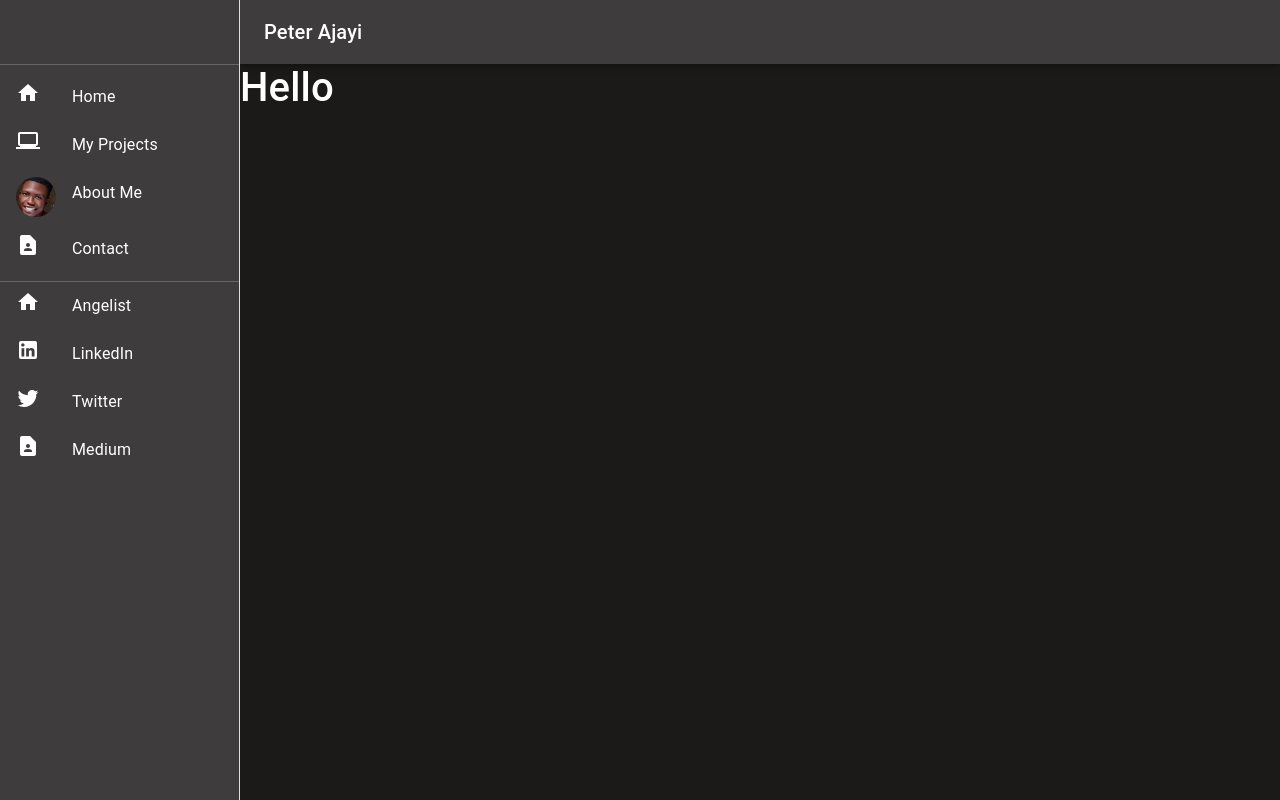
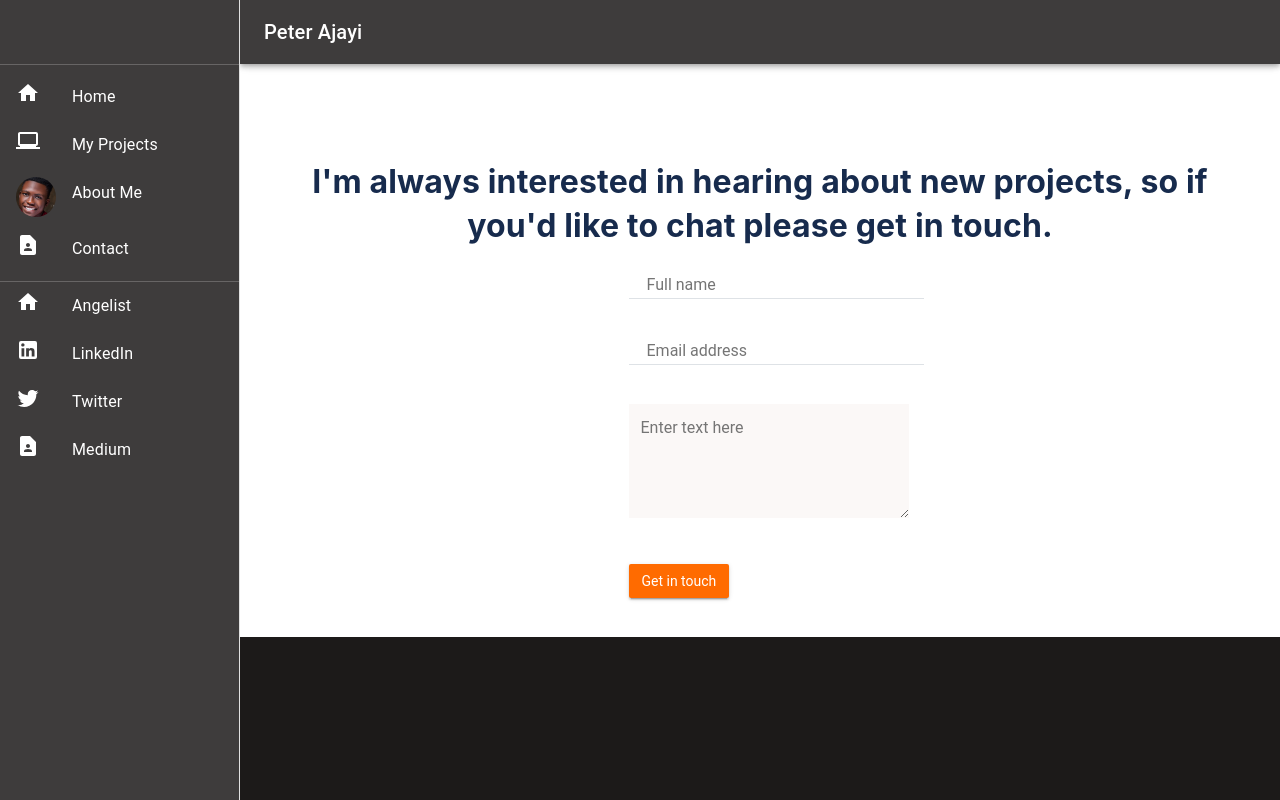
Before and after one commit to peterdgreat/My-Personal-Website, a React (Create React App) app: page /contact in a window 1280 px wide. Built offline with nearby package versions, Linux system fonts and the light colour scheme.

Commit message:
Contact Page Added

```diff
--- a/src/components/Contact.js
+++ b/src/components/Contact.js
@@ -1,9 +1,33 @@
 import React from 'react'
-
+import '../styles/Contact.css'
 export default function Contact() {
     return (
-        <div>
-            <h1>Hello</h1>
-        </div>
+   <div className="contact">
+    <section className="contact-form" id="contact-section">
+       <div className="interest">
+           <h2>I'm always interested in hearing about new projects, so if you'd like to chat please get in touch.</h2>
+       </div>
+       <div>
+       <form className="form mt-3" id="form" action="https://formspree.io/f/xeqvpzae" method="post">
+           <ul >
+                 <li className="border-bottom">
+                   <input type="text" id="name" placeholder="Full name" required maxlength="30"/>
+               </li>
+               <li className="border-bottom">
+                   <input type="email" name="user-email" id="email" placeholder="Email address" required/>
+               </li>
+               <li>
+                   <textarea name="comment" id="comment" placeholder="Enter text here" maxlength="500" required></textarea>
+                   <small id="error"></small>
+                </li>
+               <li className="btn-touch border-btn">
+                   <button  className="sp-btn submit"type="submit">Get in touch</button>
+               </li>
+           </ul>
+       </form>
+       </div>
+
+   </section>
+       </div>
     )
 }
--- a/src/components/Drawer.js
+++ b/src/components/Drawer.js
@@ -1,33 +1,34 @@
-import * as React from 'react';
-import PropTypes from 'prop-types';
-import AppBar from '@mui/material/AppBar';
-import Box from '@mui/material/Box';
-import CssBaseline from '@mui/material/CssBaseline';
-import Divider from '@mui/material/Divider';
-import Drawer from '@mui/material/Drawer';
-import IconButton from '@mui/material/IconButton';
-import List from '@mui/material/List';
-import ListItem from '@mui/material/ListItem';
-import ListItemIcon from '@mui/material/ListItemIcon';
-import ListItemText from '@mui/material/ListItemText';
-import MenuIcon from '@mui/icons-material/Menu';
-import Toolbar from '@mui/material/Toolbar';
-import Typography from '@mui/material/Typography';
- import { NavLink } from 'react-router-dom';
-import { Routes,Route } from 'react-router';
-import LaptopWindowsIcon from '@mui/icons-material/LaptopWindows';
-import ContactPageIcon from '@mui/icons-material/ContactPage';
-import HomeIcon from '@mui/icons-material/Home';
-import TwitterIcon from '@mui/icons-material/Twitter';
-import LinkedInIcon from '@mui/icons-material/LinkedIn';
+import * as React from "react";
+import PropTypes from "prop-types";
+import AppBar from "@mui/material/AppBar";
+import Box from "@mui/material/Box";
+import CssBaseline from "@mui/material/CssBaseline";
+import Divider from "@mui/material/Divider";
+import Drawer from "@mui/material/Drawer";
+import IconButton from "@mui/material/IconButton";
+import List from "@mui/material/List";
+import ListItem from "@mui/material/ListItem";
+import ListItemIcon from "@mui/material/ListItemIcon";
+import ListItemText from "@mui/material/ListItemText";
+import MenuIcon from "@mui/icons-material/Menu";
+import Toolbar from "@mui/material/Toolbar";
+import Typography from "@mui/material/Typography";
+import { NavLink } from "react-router-dom";
+import { Routes, Route } from "react-router";
+import LaptopWindowsIcon from "@mui/icons-material/LaptopWindows";
+import ContactPageIcon from "@mui/icons-material/ContactPage";
+import HomeIcon from "@mui/icons-material/Home";
+import TwitterIcon from "@mui/icons-material/Twitter";
+import LinkedInIcon from "@mui/icons-material/LinkedIn";
 import { makeStyles } from "@material-ui/core/styles";
-import Avatar from '@mui/material/Avatar';
-import {useLocation} from 'react-router-dom'
-import peter from '../assets/slack.jpg'
-import '../styles/Drawer.css'
-import Project from './Project';
-import Home from './Home';
-import Contact from './Contact';
+import Avatar from "@mui/material/Avatar";
+import { useLocation } from "react-router-dom";
+import peter from "../assets/slack.jpg";
+import "../styles/Drawer.css";
+import Project from "./Project";
+import Home from "./Home";
+import Contact from "./Contact";
+import About from "./About";
 const drawerWidth = 240;
 const useStyles = makeStyles({
   root: {
@@ -47,11 +48,10 @@ const useStyles = makeStyles({
     textDecoration: "none",
   },
   overAllHeight: {
-     height: '100vh',
-     scrollBehavior: 'smooth',
-     overflowY: 'scroll',
-  }
-
+    height: "100vh",
+    scrollBehavior: "smooth",
+    overflowY: "scroll",
+  },
 });
 function ResponsiveDrawer(props) {
   const location = useLocation();
@@ -61,73 +61,75 @@ function ResponsiveDrawer(props) {
   const links = [
     {
       id: 1,
-      path: '/',
-      text: 'Home',
+      path: "/",
+      text: "Home",
       icon: <HomeIcon />,
     },
     {
       id: 2,
-      path: '/project',
-      text: 'My Projects',
+      path: "/project",
+      text: "My Projects",
       icon: <LaptopWindowsIcon />,
     },
     {
       id: 3,
-        path: '/about',
-      text: 'About Me',
-      icon: <Avatar alt="Peter Ajayi" src={peter}  />
+      path: "/about",
+      text: "About Me",
+      icon: <Avatar alt="Peter Ajayi" src={peter} />,
     },
     {
       id: 4,
 
-       path: '/contact',
-      text: 'Contact',
+      path: "/contact",
+      text: "Contact",
       icon: <ContactPageIcon />,
-    }
+    },
   ];
   const socialMedia = [
     {
       id: 1,
-      url: 'https://twitter.com/dev_Peter_O',
-      text: 'Angelist',
+      url: "https://twitter.com/dev_Peter_O",
+      text: "Angelist",
       icon: <HomeIcon />,
     },
     {
       id: 2,
-      url: 'https://twitter.com/dev_Peter_O',
-      text: 'LinkedIn',
+      url: "https://twitter.com/dev_Peter_O",
+      text: "LinkedIn",
       icon: <LinkedInIcon />,
     },
     {
       id: 3,
-      url: 'https://twitter.com/dev_Peter_O',
-      text: 'Twitter',
+      url: "https://twitter.com/dev_Peter_O",
+      text: "Twitter",
       icon: <TwitterIcon />,
     },
     {
       id: 4,
-      url: 'https://twitter.com/dev_Peter_O',
-      text: 'Medium',
+      url: "https://twitter.com/dev_Peter_O",
+      text: "Medium",
       icon: <ContactPageIcon />,
-    }
+    },
   ];
   const handleDrawerToggle = () => {
     setMobileOpen(!mobileOpen);
   };
-  const classProj = location.pathname === '/project' ? classes.overAllHeight : '';
+  const classProj = location.pathname === "/project" || location.pathname === "/about" ? classes.overAllHeight : "";
 
   const drawer = (
-    <div  className={classes.nav}>
-
+    <div className={classes.nav}>
       <Toolbar />
       <Divider />
-      <List >        {links.map((link) => (
+      <List>
+        {" "}
+        {links.map((link) => (
           <ListItem button key={link.id}>
-     <NavLink     onClick={handleDrawerToggle} className={`d-flex ${classes.icon}`}  to={link.path}>
-
-          <ListItemIcon className={classes.icon}>
-            {link.icon}
-          </ListItemIcon>
+            <NavLink
+              onClick={handleDrawerToggle}
+              className={`d-flex ${classes.icon}`}
+              to={link.path}
+            >
+              <ListItemIcon className={classes.icon}>{link.icon}</ListItemIcon>
               <ListItemText primary={link.text} />
             </NavLink>
           </ListItem>
@@ -136,11 +138,8 @@ function ResponsiveDrawer(props) {
       <Divider />
       {socialMedia.map((link) => (
         <ListItem button key={link.id}>
-     <a href={link.url} className={`d-flex ${classes.icon}`}  >
-
-          <ListItemIcon  className={classes.icon}>
-            {link.icon}
-          </ListItemIcon>
+          <a href={link.url} className={`d-flex ${classes.icon}`}>
+            <ListItemIcon className={classes.icon}>{link.icon}</ListItemIcon>
             <ListItemText primary={link.text} />
           </a>
         </ListItem>
@@ -148,11 +147,11 @@ function ResponsiveDrawer(props) {
     </div>
   );
 
-  const container = window !== undefined ? () => window().document.body : undefined;
+  const container =
+    window !== undefined ? () => window().document.body : undefined;
 
   return (
-
-    <Box sx={{ display: 'flex' }}  className = {classProj} >
+    <Box sx={{ display: "flex" }} className={classProj}>
       <CssBaseline />
       <AppBar
         position="fixed"
@@ -160,7 +159,7 @@ function ResponsiveDrawer(props) {
           width: { sm: `calc(100% - ${drawerWidth}px)` },
           ml: { sm: `${drawerWidth}px` },
         }}
-        className = {classes.drawer}
+        className={classes.drawer}
       >
         <Toolbar>
           <IconButton
@@ -168,7 +167,7 @@ function ResponsiveDrawer(props) {
             aria-label="open drawer"
             edge="start"
             onClick={handleDrawerToggle}
-            sx={{ mr: 2, display: { sm: 'none' } }}
+            sx={{ mr: 2, display: { sm: "none" } }}
           >
             <MenuIcon />
           </IconButton>
@@ -181,9 +180,7 @@ function ResponsiveDrawer(props) {
         component="nav"
         sx={{ width: { sm: drawerWidth }, flexShrink: { sm: 0 } }}
         aria-label="mailbox folders"
-
       >
-        {/* The implementation can be swapped with js to avoid SEO duplication of links. */}
         <Drawer
           container={container}
           variant="temporary"
@@ -193,8 +190,11 @@ function ResponsiveDrawer(props) {
             keepMounted: true, // Better open performance on mobile.
           }}
           sx={{
-            display: { xs: 'block', sm: 'none' },
-            '& .MuiDrawer-paper': { boxSizing: 'border-box', width: drawerWidth },
+            display: { xs: "block", sm: "none" },
+            "& .MuiDrawer-paper": {
+              boxSizing: "border-box",
+              width: drawerWidth,
+            },
           }}
         >
           {drawer}
@@ -202,8 +202,11 @@ function ResponsiveDrawer(props) {
         <Drawer
           variant="permanent"
           sx={{
-            display: { xs: 'none', sm: 'block' },
-            '& .MuiDrawer-paper': { boxSizing: 'border-box', width: drawerWidth },
+            display: { xs: "none", sm: "block" },
+            "& .MuiDrawer-paper": {
+              boxSizing: "border-box",
+              width: drawerWidth,
+            },
           }}
           open
         >
@@ -212,7 +215,7 @@ function ResponsiveDrawer(props) {
       </Box>
       <Box
         component="main"
-        sx={{ flexGrow: 1, p: 3, width: drawerWidth  }}
+        sx={{ flexGrow: 1, p: 3, width: drawerWidth }}
         className={classes.root}
       >
         <Toolbar />
@@ -221,9 +224,9 @@ function ResponsiveDrawer(props) {
             <Route path="/" element={<Home />} />
 
             <Route path="/project" element={<Project />} />
-           <Route path={'/contact'} element={<Contact />} />
+            <Route path={"/contact"} element={<Contact />} />
+            <Route path={"/about"} element={<About />} />
           </Routes>
-
         </div>
       </Box>
     </Box>
--- a/src/components/Modal.js
+++ b/src/components/Modal.js
@@ -100,7 +100,7 @@ export default function BasicModal(props) {
          <div>
 <div className="d-flex my-2">
  <div className="mx-2 sp-btn" >
-   <a href= {live} >
+   <a href= {live} target="_blank"  rel="noreferrer">
     <span className="me-2">
        See Live
     </span>
@@ -108,7 +108,7 @@ export default function BasicModal(props) {
       </a>
  </div>
   <div  className="mx-2 sp-btn">
-   <a href= {source} >
+   <a href= {source} target="_blank"  rel="noreferrer">
      <span className="me-2">
        See Source
        </span>
--- /dev/null
+++ b/src/styles/About.css
@@ -0,0 +1,55 @@
+.technologies {
+  text-align: center;
+  margin-block-start: 0;
+  margin-block-end: 0;
+  padding-inline-start: 0;
+}
+.technologies li > ul > li {
+  margin-bottom: 32px;
+  height: 24px;
+  font-family: Inter, Arial, Helvetica, sans-serif;
+  font-style: normal;
+  font-weight: normal;
+  font-size: 22px;
+  line-height: 43px;
+  color: #fff;
+}
+
+.technologies h4 {
+  font-family: InaiMathi, Arial, Helvetica, sans-serif;
+  font-style: normal;
+  font-weight: bold;
+  font-size: 32px;
+  line-height: 44px;
+  color: #fff;
+  display: block;
+  margin-block-start: 0;
+  margin-block-end: 0;
+  padding: 44px 0 44px 0;
+}
+
+.kite {
+  display: inline-block;
+  width: 18px;
+  height: 18px;
+  background: #ff6b00;
+  transform: rotate(-45deg);
+  margin-right: 12px;
+}
+
+.sqr {
+  display: inline-block;
+  width: 18px;
+  height: 18px;
+  background: #ff6b00;
+  margin-right: 12px;
+}
+
+.circle {
+  display: inline-block;
+  width: 18px;
+  height: 18px;
+  background: #ff6b00;
+  border-radius: 150px;
+  margin-right: 12px;
+}
--- /dev/null
+++ b/src/styles/Contact.css
@@ -0,0 +1,58 @@
+.contact {
+    background-color: #fff;
+}
+.contact-form {
+  display: flex;
+  flex-direction: column;
+  align-items: center;
+  width: 100%;
+}
+
+.contact-form > div {
+  display: flex;
+  margin-right: 24px;
+  margin-left: 24px;
+}
+
+.interest {
+  margin-top: 96px;
+  min-width: 327px;
+}
+
+.contact-form ul {
+  min-width: 327px;
+}
+
+.interest > h2 {
+  font-family: Inter, Arial, Helvetica, sans-serif;
+  font-size: 32px;
+  font-style: normal;
+  font-weight: 700;
+  line-height: 44px;
+  text-align: center;
+  color: #172b4d;
+}
+
+.form > ul > li {
+  margin-bottom: 39px;
+  flex: 1;
+}
+
+.form input {
+  border: none;
+  width: 100%;
+  margin: 0 16px;
+}
+.form textarea {
+  width: 95%;
+  height: 114px;
+  border: none;
+  background: #fbf8f7;
+  padding: 12px;
+}
+textarea:focus, input:focus{
+    outline: none;
+}
+.submit {
+    color: #fff;
+}
--- a/src/styles/Modal.css
+++ b/src/styles/Modal.css
@@ -21,8 +21,9 @@ a:any-link {
     user-select: none;
     background-image: none;
     border: 1px solid transparent;
-    border-radius: 4px;
+    border-radius: 2px;
     text-decoration: none;
 
 background-color: #FF6B00;
+box-shadow: 0 2px 2px 0 rgba(0,0,0,.14),0 3px 1px -2px rgba(0,0,0,.2),0 1px 5px 0 rgba(0,0,0,.12);
 }
```
Also changed, not shown: src/components/About.js (+45 -3 lines), src/components/Project.js (+6 -1 lines), 1 other file (tests, documents, lock files or other folders). Lines whose indentation alone changed are shown as unchanged.
